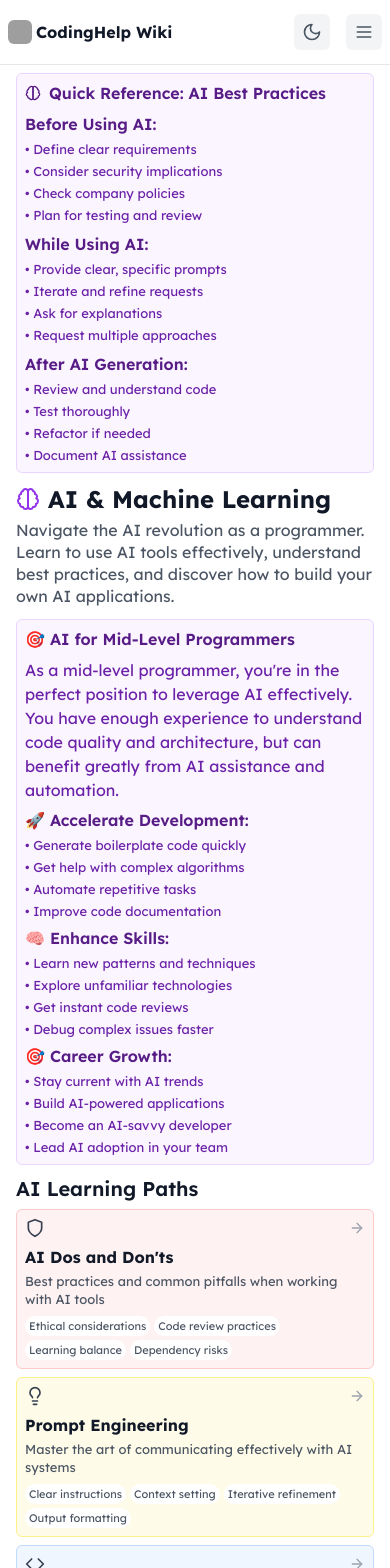
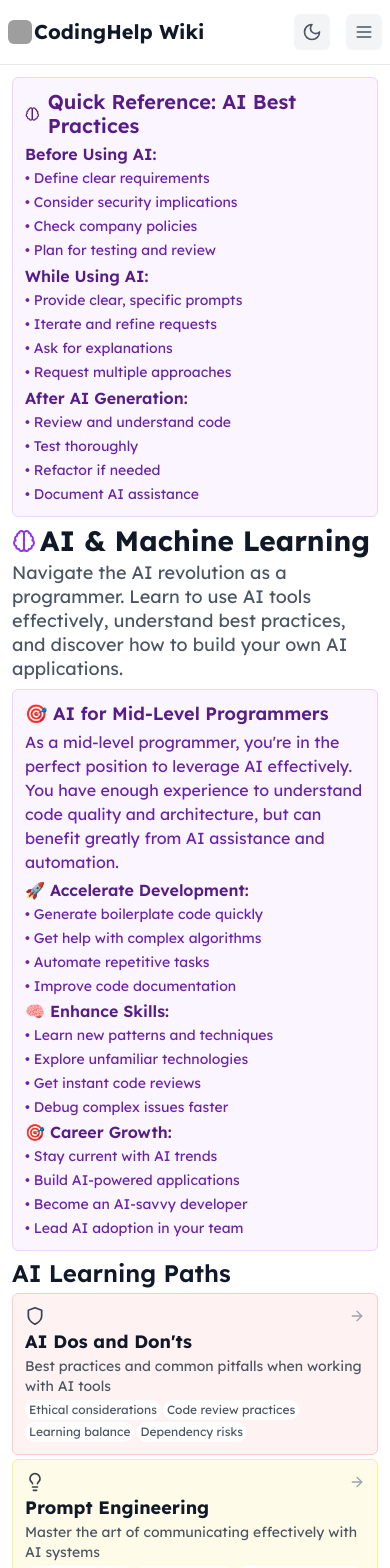
Before and after one commit to DudeThatsErin/OneNoteWiki, a Next.js app: page /ai in a window 390 px wide. Shown: the top 1568 px of the page. Built offline with nearby package versions, Linux system fonts and the light colour scheme; grey boxes are pictures that could not be loaded.

Commit message:
Fixing mobile view.

```diff
--- a/src/app/globals.css
+++ b/src/app/globals.css
@@ -98,95 +98,142 @@ body {
 
   /* Additional responsive adjustments for very small screens */
   @media (max-width: 768px) {
+    /* Make text LARGER on mobile for better readability */
     .text-3xl {
+      font-size: 1.75rem !important;
+      line-height: 2rem !important;
+    }
+
+    .text-2xl {
       font-size: 1.5rem !important;
       line-height: 1.75rem !important;
     }
 
-    .text-2xl {
+    .text-xl {
       font-size: 1.25rem !important;
       line-height: 1.5rem !important;
     }
 
-    .text-xl {
+    .text-lg {
+      font-size: 1.125rem !important;
+      line-height: 1.5rem !important;
+    }
+
+    .text-base {
       font-size: 1rem !important;
       line-height: 1.375rem !important;
     }
 
-    /* Drastically reduce padding on mobile */
+    .text-sm {
+      font-size: 0.875rem !important;
+      line-height: 1.25rem !important;
+    }
+
+    .text-xs {
+      font-size: 0.75rem !important;
+      line-height: 1rem !important;
+    }
+
+    /* Drastically reduce padding on mobile but keep text readable */
     .p-6 {
+      padding: 0.75rem !important;
+    }
+
+    .p-4 {
       padding: 0.5rem !important;
     }
 
-    .p-4 {
+    .p-3 {
       padding: 0.375rem !important;
-    }
-
-    .p-3 {
-      padding: 0.25rem !important;
     }
 
     /* Minimal spacing on mobile */
     .space-y-8 > * + * {
-      margin-top: 0.75rem !important;
+      margin-top: 0.5rem !important;
     }
 
     .space-y-6 > * + * {
-      margin-top: 0.5rem !important;
+      margin-top: 0.375rem !important;
     }
 
     .space-y-4 > * + * {
-      margin-top: 0.375rem !important;
+      margin-top: 0.25rem !important;
     }
 
     .space-y-3 > * + * {
-      margin-top: 0.25rem !important;
+      margin-top: 0.1875rem !important;
     }
 
     .space-y-2 > * + * {
       margin-top: 0.125rem !important;
     }
 
-    /* Reduce margins */
+    /* Force all grids to single column on mobile */
+    .grid-cols-1,
+    .grid-cols-2,
+    .grid-cols-3,
+    .grid-cols-4,
+    .md\\:grid-cols-2,
+    .md\\:grid-cols-3,
+    .md\\:grid-cols-4,
+    .lg\\:grid-cols-2,
+    .lg\\:grid-cols-3,
+    .lg\\:grid-cols-4 {
+      grid-template-columns: repeat(1, minmax(0, 1fr)) !important;
+    }
+
+    /* Reduce margins more aggressively */
+    .mb-6 {
+      margin-bottom: 0.375rem !important;
+    }
+
     .mb-4 {
-      margin-bottom: 0.5rem !important;
+      margin-bottom: 0.25rem !important;
     }
 
     .mb-3 {
-      margin-bottom: 0.375rem !important;
+      margin-bottom: 0.1875rem !important;
     }
 
     .mb-2 {
-      margin-bottom: 0.25rem !important;
+      margin-bottom: 0.125rem !important;
+    }
+
+    .mt-6 {
+      margin-top: 0.375rem !important;
     }
 
     .mt-4 {
-      margin-top: 0.5rem !important;
+      margin-top: 0.25rem !important;
     }
 
     .mt-3 {
-      margin-top: 0.375rem !important;
+      margin-top: 0.1875rem !important;
     }
 
     .mt-2 {
-      margin-top: 0.25rem !important;
+      margin-top: 0.125rem !important;
     }
 
     /* Reduce gap in grids and flex containers */
     .gap-6 {
-      gap: 0.5rem !important;
+      gap: 0.25rem !important;
     }
 
     .gap-4 {
-      gap: 0.375rem !important;
+      gap: 0.1875rem !important;
     }
 
     .gap-3 {
-      gap: 0.25rem !important;
+      gap: 0.125rem !important;
     }
 
     .gap-2 {
-      gap: 0.125rem !important;
+      gap: 0.0625rem !important;
+    }
+
+    .gap-1 {
+      gap: 0.0625rem !important;
     }
 
     /* Make cards more compact */
@@ -201,21 +248,45 @@ body {
 
     /* Make main content area more compact */
     .max-w-4xl {
-      padding: 0 0.5rem !important;
+      padding: 0 0.25rem !important;
     }
 
     /* Reduce flex and space between items */
     .space-x-3 > * + * {
-      margin-left: 0.5rem !important;
+      margin-left: 0.25rem !important;
     }
 
     .space-x-2 > * + * {
-      margin-left: 0.25rem !important;
+      margin-left: 0.125rem !important;
+    }
+
+    .space-x-1 > * + * {
+      margin-left: 0.0625rem !important;
     }
 
     /* Make navigation more compact */
     .justify-between {
-      gap: 0.5rem !important;
+      gap: 0.25rem !important;
+    }
+
+    /* Optimize flex layouts for mobile */
+    .flex-col {
+      gap: 0.25rem !important;
+    }
+
+    .flex-wrap {
+      gap: 0.125rem !important;
+    }
+
+    /* Make lists more compact */
+    .list-disc,
+    .list-decimal {
+      padding-left: 1rem !important;
+    }
+
+    /* Optimize tag/badge spacing */
+    .inline-flex {
+      margin: 0.0625rem !important;
     }
 
     /* Reduce icon sizes */
```
